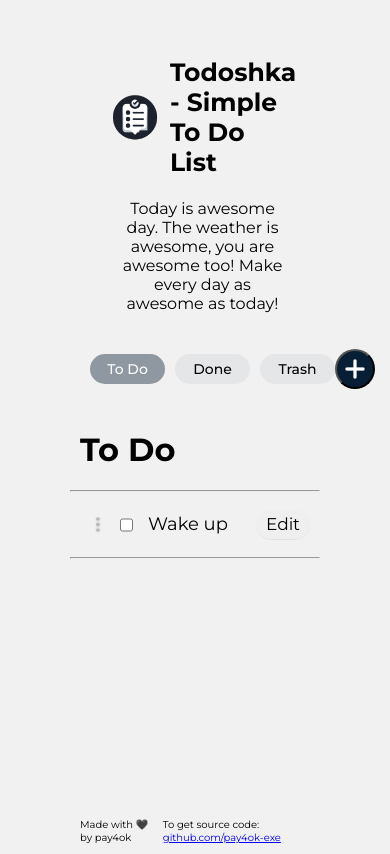
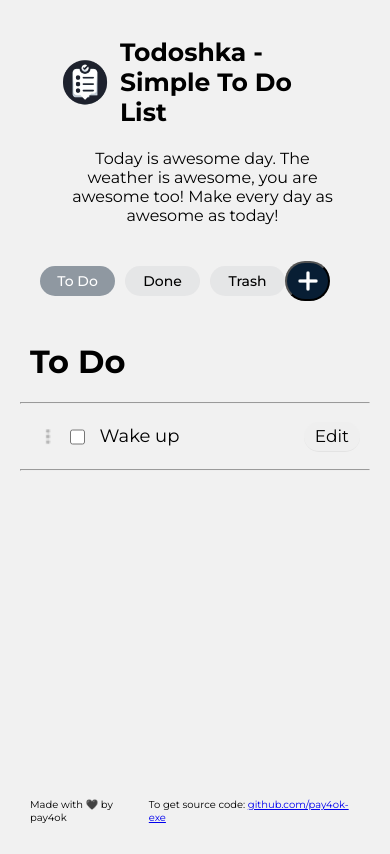
Before and after one commit to pay4ok-exe/Todoshka-React, a React (Vite) app: page / in a window 390 px wide. Built offline with nearby package versions, Linux system fonts and the light colour scheme.

Commit message:
Update Adaptation

```diff
--- a/src/App.css
+++ b/src/App.css
@@ -55,6 +55,27 @@ body{
   font-size:medium;
 }
 
+
+@media (max-width: 1199px) {
+  .App {
+    margin: 40px 100px 10px 100px;
+  }
+}
+
+/* For screens smaller than 960px and larger than 760px */
+@media (max-width: 959px) {
+  .App {
+    margin: 40px 80px;
+  }
+}
+
+/* For screens smaller than 760px */
+@media (max-width: 759px) {
+  .App {
+    margin: 40px 60px;
+  }
+}
+
 @media (max-width: 480px){
 
   .App {
@@ -77,26 +98,6 @@ body{
 
   .footer{
     margin: -20px;
-  }
-
-
 
 }
-
-@media (max-width: 760px) {
-  .App {
-    margin: 40px 60px;
-  }
 }
-
-@media (max-width: 960px) {
-  .App {
-    margin: 40px 80px;
-  }
-}
-
-@media (max-width: 1200px) {
-  .App {
-    margin: 40px 100px 10px 100px;
-  }
-}
--- a/src/components/Main/main.css
+++ b/src/components/Main/main.css
@@ -293,7 +293,7 @@
     align-items: center;
     justify-content: space-between; */
     /* width: 100%; */
-    margin: 0 0 0 -10px;
+    margin: 0 -10px 0 -10px;
   }
 
   .btn{
```
